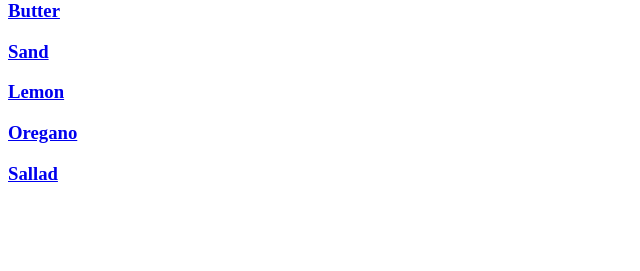
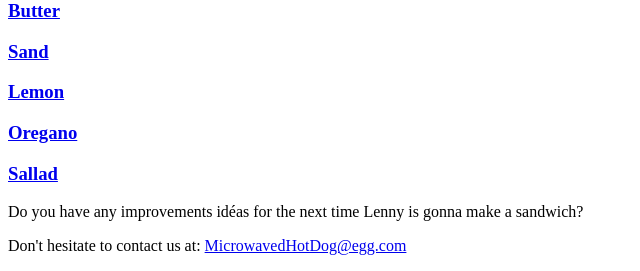
Before and after one commit to OskarLundberg/cool_site, a Django app: page / in a window 1280 px wide. Shown: the part 940-1211 px from the top of the page, without its empty margins (0-640 px from the left). Before the commit the page ends 1122 px from the top, so only its background shows below. Run offline with Django 3.2, Linux system fonts and the light colour scheme; data comes from the database, SQL or seed files in the repository; both versions use the stored data as it was after the commit.

Commit message:
Adds an ingredient I forgot Lenny had on his sandwich. Also adds a contact email.

```diff
--- a/eggu/templates/eggu/home_egg.html
+++ b/eggu/templates/eggu/home_egg.html
@@ -3,7 +3,6 @@
 {% block title %}Eggu{% endblock %}
 
 {% block content %}
-    <h1>Je moet eten of anders sterf je.</h1>
     <img src="{{ sandwich.image.url }}" width="700" alt="Lennys Sandwich">
 
     <h2>Ingredients</h2>
--- a/templates/layout.html
+++ b/templates/layout.html
@@ -7,6 +7,10 @@
     <title>{% block title %}{% endblock %}</title>
     <link rel="stylesheet" href="{% static 'css/layout.css' %}">
 <body>
+<h1>Je moet eten of anders sterf je.</h1>
 {% block content %}{% endblock %}
+
+<p>Do you have any improvements idéas for the next time Lenny is gonna make a sandwich?</p>
+<p>Don't hesitate to contact us at: {{ "MicrowavedHotDog@egg.com"|urlize }}</p>
 </body>
 </html>
```
Also changed, not shown: cool_site/media/pics/15151097_1146860742057635_1249941411_n_-_kopia.jpg (added), db.sqlite3.
